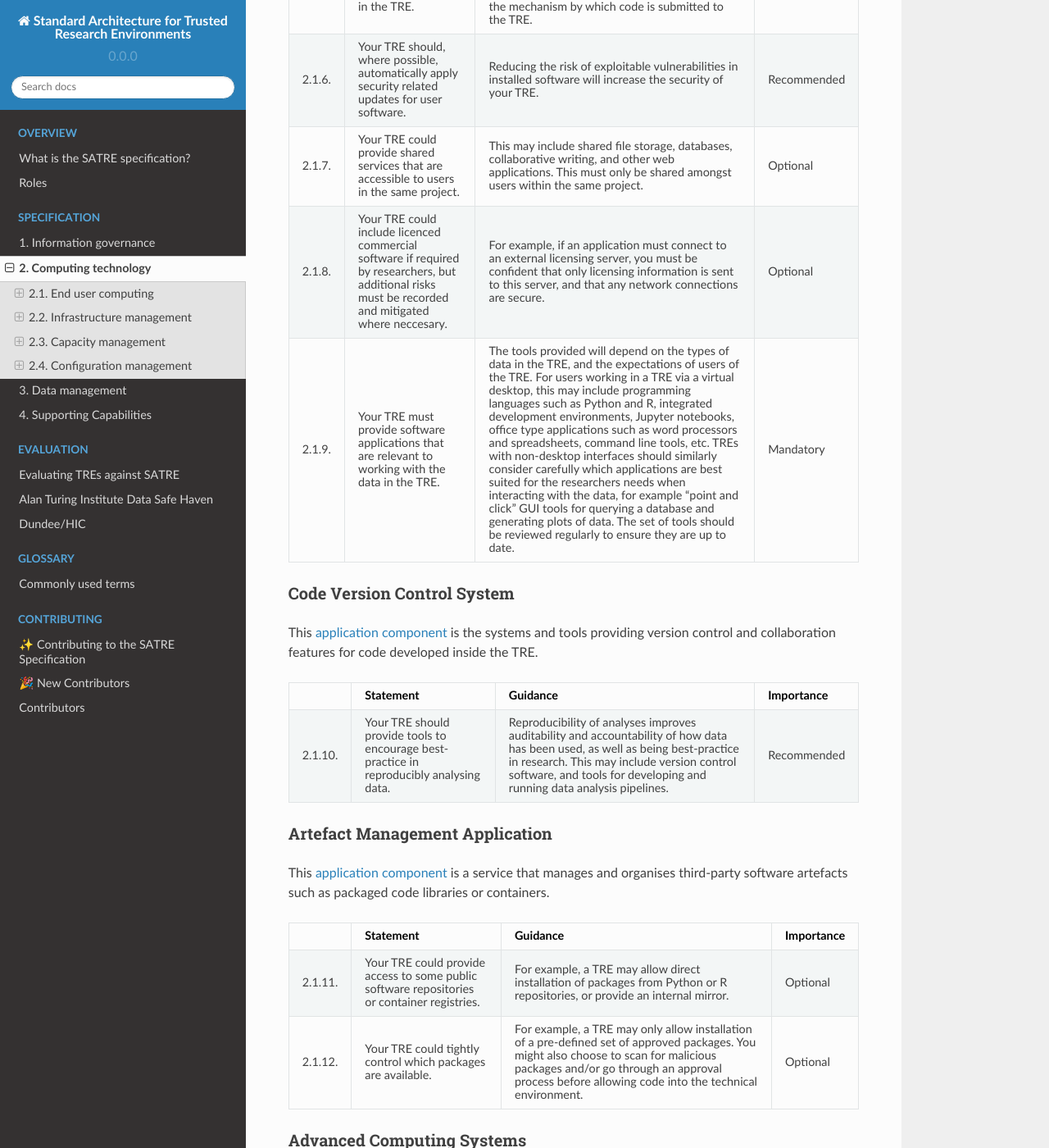
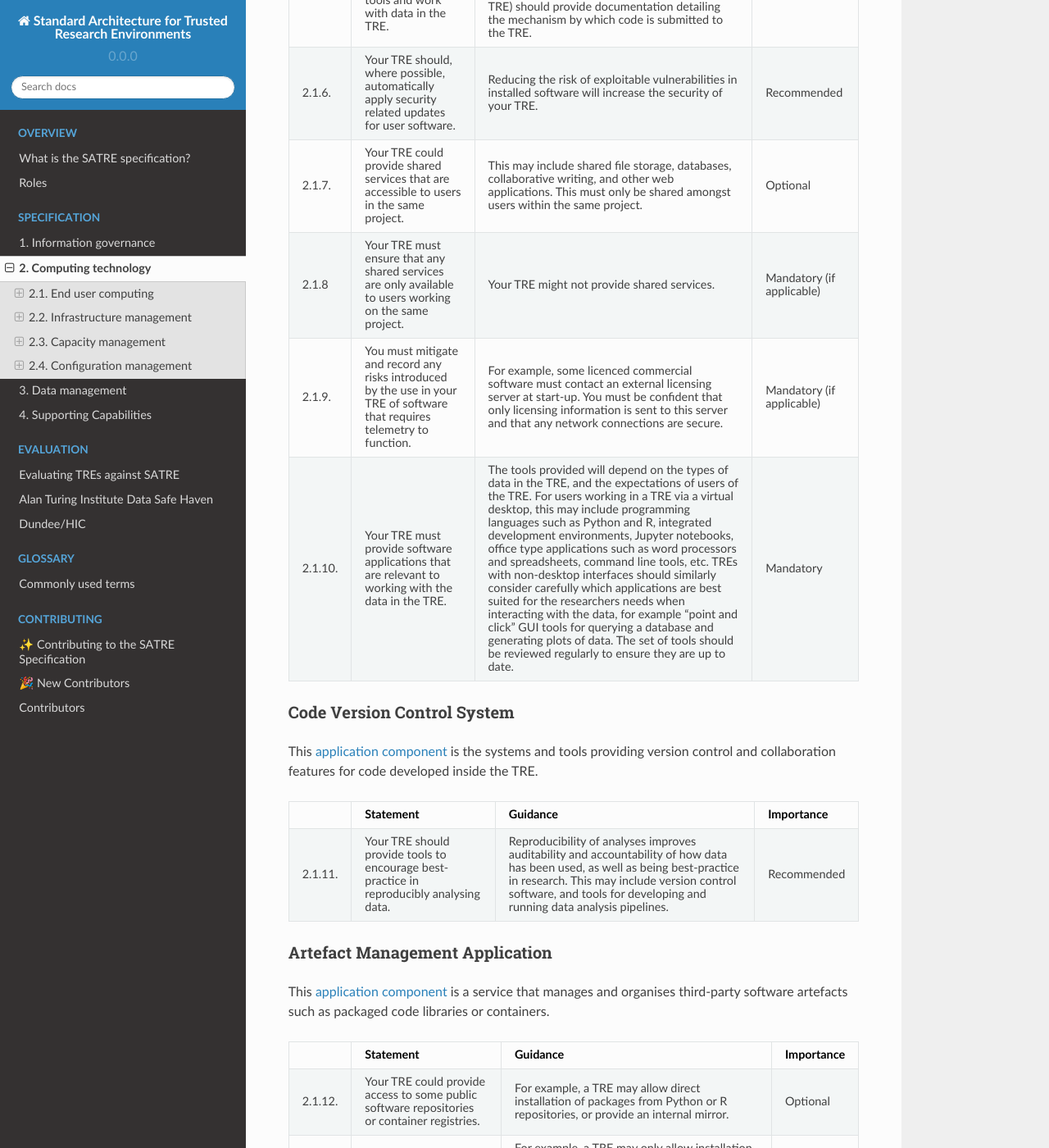
Before and after one commit to sa-tre/satre-specification, a Sphinx documentation site: the page built from docs/source/pillars/computing_technology.md, in a window 1280 px wide and 1400 px high, scrolled down 1741 px. Shown: the whole window at 82% size. Built offline with Sphinx 7.4.7 and the Read the Docs theme 2.0.0, drawn with Linux system fonts in a browser that asks for light colours; some of the changed text lies outside the part shown.

Commit message:
:sparkles: Add End user software tools
Co-authored-by: Ed Chalstrey <edwardchalstrey@gmail.com>
Co-authored-by: Matt Craddock <mcraddock@turing.ac.uk>
Co-authored-by: Jim Madge <jmadge@turing.ac.uk>
Co-authored-by: Hari Sood <hsood@turing.ac.uk>

```diff
--- a/docs/source/pillars/computing_technology.md
+++ b/docs/source/pillars/computing_technology.md
@@ -84,11 +84,16 @@ This {term}`application component <application component>` is the tools used by
   - This may include shared file storage, databases, collaborative writing, and other web applications.
     This must only be shared amongst users within the same project.
   - Optional
-* - 2.1.8.
-  - Your TRE could include licenced commercial software if required by researchers, but additional risks must be recorded and mitigated where neccesary.
-  - For example, if an application must connect to an external licensing server, you must be confident that only licensing information is sent to this server, and that any network connections are secure.
-  - Optional
+* - 2.1.8
+  - Your TRE must ensure that any shared services are only available to users working on the same project.
+  - Your TRE might not provide shared services.
+  - Mandatory (if applicable)
 * - 2.1.9.
+  - You must mitigate and record any risks introduced by the use in your TRE of software that requires telemetry to function.
+  - For example, some licenced commercial software must contact an external licensing server at start-up.
+    You must be confident that only licensing information is sent to this server and that any network connections are secure.
+  - Mandatory (if applicable)
+* - 2.1.10.
   - Your TRE must provide software applications that are relevant to working with the data in the TRE.
   - The tools provided will depend on the types of data in the TRE, and the expectations of users of the TRE.
     For users working in a TRE via a virtual desktop, this may include programming languages such as Python and R, integrated development environments, Jupyter notebooks, office type applications such as word processors and spreadsheets, command line tools, etc.
```
Also changed, not shown: other parts of docs/source/pillars/computing_technology.md (+8 -8 lines), docs/source/evaluations/alan_turing_institute.md (+29 -18 lines).
